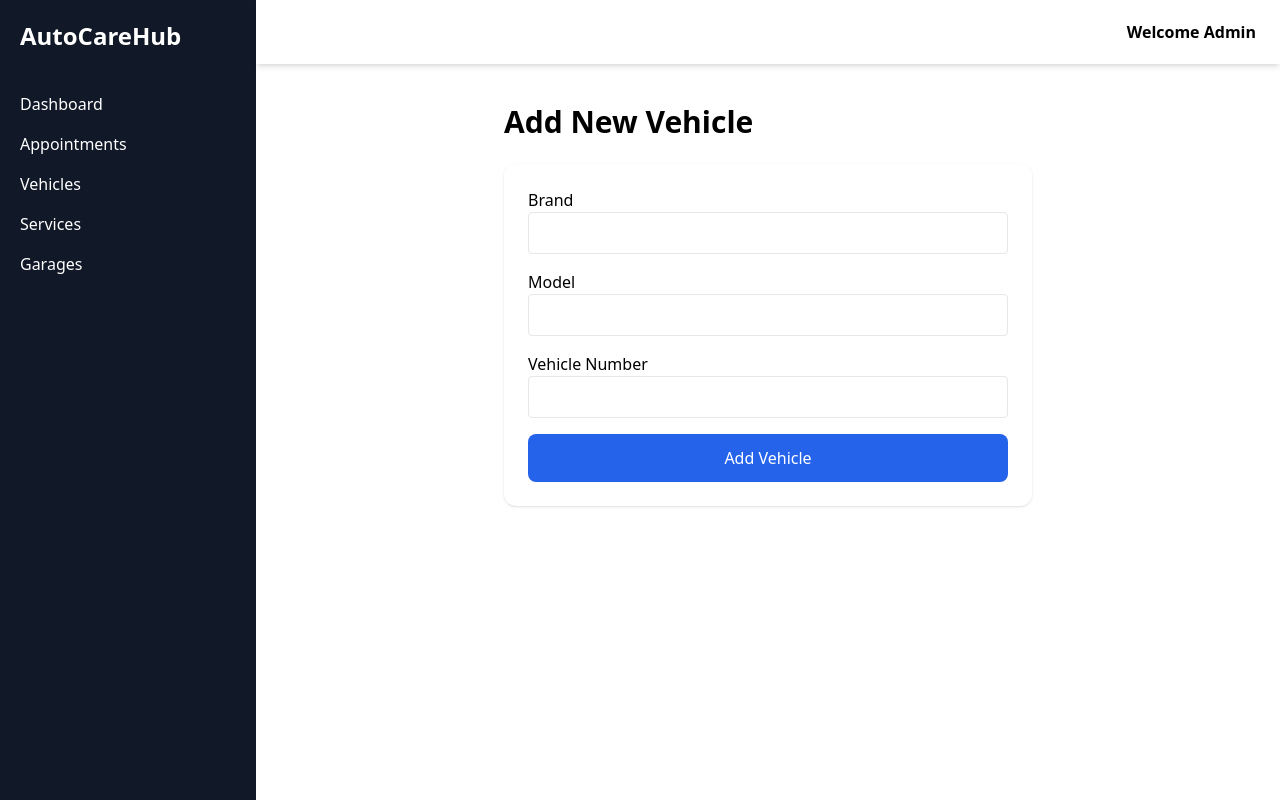
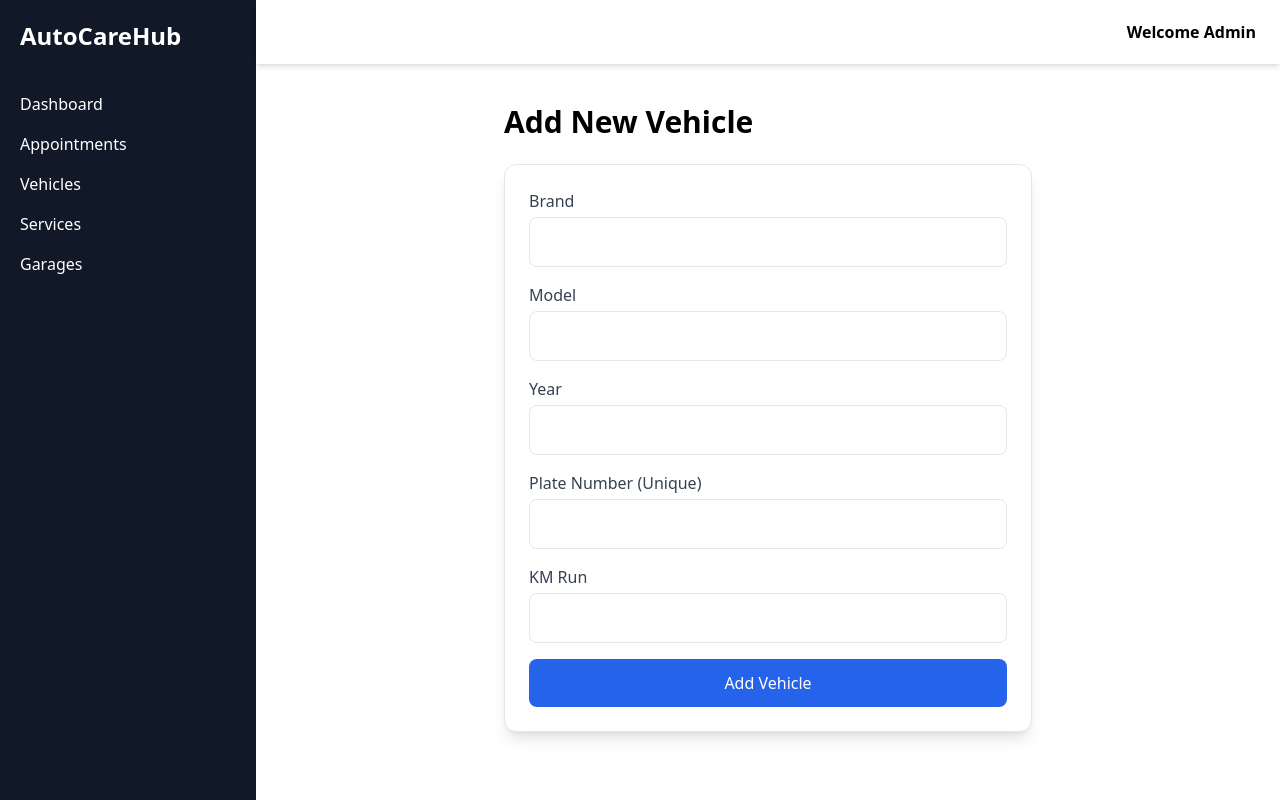
Before and after one commit to smitb7/trustgear-autocarehub, a React (Vite) app in the folder client/: page /vehicles/add in a window 1280 px wide. Built offline with nearby package versions, Linux system fonts and the light colour scheme; no server answers; sample sign-in values are in the browser's storage.

Commit message:
admin panel - service - Vehicle - Garage is successfully store in DB

```diff
--- a/client/src/api/garageApi.js
+++ b/client/src/api/garageApi.js
@@ -1,16 +1,11 @@
 import API from "./axios";
 
-// get all garages
-export const getGarages = () => API.get("/garages");
+export const getGarages = () => API.get("/garage");
 
-// get garage by id
-export const getGarageById = (id) => API.get(`/garages/${id}`);
+export const getGarageById = (id) => API.get(`/garage/${id}`);
 
-// create garage
-export const createGarage = (data) => API.post("/garages", data);
+export const createGarage = (data) => API.post("/garage", data);
 
-// update garage
-export const updateGarage = (id, data) => API.put(`/garages/${id}`, data);
+export const updateGarage = (id, data) => API.put(`/garage/${id}`, data);
 
-// delete garage
-export const deleteGarage = (id) => API.delete(`/garages/${id}`);
+export const deleteGarage = (id) => API.delete(`/garage/${id}`);
--- a/client/src/api/serviceApi.js
+++ b/client/src/api/serviceApi.js
@@ -1,16 +1,13 @@
 import API from "./axios";
 
-// get all services
-export const getServices = () => API.get("/services");
 
-// get service by id
-export const getServiceById = (id) => API.get(`/services/${id}`);
 
-// create service
-export const createService = (data) => API.post("/services", data);
+export const getServices = () => API.get("/service");
 
-// update service
-export const updateService = (id, data) => API.put(`/services/${id}`, data);
+export const getServiceById = (id) => API.get(`/service/${id}`);
 
-// delete service
-export const deleteService = (id) => API.delete(`/services/${id}`);
+export const createService = (data) => API.post("/service", data);
+
+export const updateService = (id, data) => API.put(`/service/${id}`, data);
+
+export const deleteService = (id) => API.delete(`/service/${id}`);
--- a/client/src/api/vehicleApi.js
+++ b/client/src/api/vehicleApi.js
@@ -1,13 +1,11 @@
-import axios from "axios";
+import API from "./axios";
 
-const BASE_URL = "/api/vehicles";
+export const getVehicles = () => API.get("/vehicle");
 
-export const getVehicles = () => axios.get(BASE_URL);
+export const getVehicleById = (id) => API.get(`/vehicle/${id}`);
 
-export const getVehicleById = (id) => axios.get(`${BASE_URL}/${id}`);
+export const createVehicle = (data) => API.post("/vehicle", data);
 
-export const createVehicle = (data) => axios.post(BASE_URL, data);
+export const updateVehicle = (id, data) => API.put(`/vehicle/${id}`, data);
 
-export const updateVehicle = (id, data) => axios.put(`${BASE_URL}/${id}`, data);
-
-export const deleteVehicle = (id) => axios.delete(`${BASE_URL}/${id}`);
+export const deleteVehicle = (id) => API.delete(`/vehicle/${id}`);
--- a/client/src/pages/AddGarage.jsx
+++ b/client/src/pages/AddGarage.jsx
@@ -23,17 +23,17 @@ const AddGarage = () => {
     try {
       const response = await createGarage(formData);
 
-      if (response.data.success) {
       setMessage("Garage added successfully!");
       setFormData({
         name: "",
         location: "",
         contactNumber: "",
       });
-      }
+
+      setTimeout(() => setMessage(""), 3000);
     } catch (error) {
       setMessage("Error adding garage.");
-      console.error(error);
+      console.error(error.response?.data || error);
     }
 
     setLoading(false);
@@ -53,7 +53,6 @@ const AddGarage = () => {
         onSubmit={handleSubmit}
         className="bg-white shadow-lg rounded-xl p-6 border"
       >
-        {/* Garage Name */}
         <div className="mb-4">
           <label className="block text-gray-700 font-medium">Garage Name</label>
           <input
@@ -66,7 +65,6 @@ const AddGarage = () => {
           />
         </div>
 
-        {/* Location */}
         <div className="mb-4">
           <label className="block text-gray-700 font-medium">Location</label>
           <input
@@ -79,7 +77,6 @@ const AddGarage = () => {
           />
         </div>
 
-        {/* Contact Number */}
         <div className="mb-4">
           <label className="block text-gray-700 font-medium">
             Contact Number
@@ -94,7 +91,6 @@ const AddGarage = () => {
           />
         </div>
 
-        {/* Submit */}
         <button
           type="submit"
           disabled={loading}
--- a/client/src/pages/AddService.jsx
+++ b/client/src/pages/AddService.jsx
@@ -23,13 +23,13 @@ const AddService = () => {
     try {
       const response = await createService(formData);
 
-      if (response.data.success) {
-        setMessage("Service added successfully!");
-        setFormData({ serviceName: "", description: "", price: "" });
-      }
+      setMessage("Service added successfully!");
+      setFormData({ serviceName: "", description: "", price: "" });
+
+      setTimeout(() => setMessage(""), 3000);
     } catch (error) {
       setMessage("Error adding service.");
-      console.error(error);
+      console.error(error.response?.data || error);
     }
 
     setLoading(false);
@@ -49,7 +49,6 @@ const AddService = () => {
         onSubmit={handleSubmit}
         className="bg-white shadow-lg rounded-xl p-6 border"
       >
-        {/* Service Name */}
         <div className="mb-4">
           <label className="block text-gray-700 font-medium">Service Name</label>
           <input
@@ -62,7 +61,6 @@ const AddService = () => {
           />
         </div>
 
-        {/* Description */}
         <div className="mb-4">
           <label className="block text-gray-700 font-medium">Description</label>
           <textarea
@@ -75,7 +73,6 @@ const AddService = () => {
           ></textarea>
         </div>
 
-        {/* Price */}
         <div className="mb-4">
           <label className="block text-gray-700 font-medium">Price (₹)</label>
           <input
@@ -88,7 +85,6 @@ const AddService = () => {
           />
         </div>
 
-        {/* Submit */}
         <button
           type="submit"
           disabled={loading}
--- a/client/src/pages/AddVehicle.jsx
+++ b/client/src/pages/AddVehicle.jsx
@@ -1,74 +1,130 @@
 import { useState } from "react";
-import API from "../api/axios";
+import { createVehicle } from "../api/vehicleApi";
 
 const AddVehicle = () => {
-  const [brand, setBrand] = useState("");
-  const [model, setModel] = useState("");
-  const [number, setNumber] = useState("");
-  const [msg, setMsg] = useState("");
+  const [formData, setFormData] = useState({
+    brand: "",
+    model: "",
+    year: "",
+    plateNumber: "",
+    runKm: "",
+  });
+
+  const [loading, setLoading] = useState(false);
+  const [message, setMessage] = useState("");
+
+  const handleChange = (e) => {
+    setFormData({ ...formData, [e.target.name]: e.target.value });
+  };
 
   const handleSubmit = async (e) => {
     e.preventDefault();
+    setLoading(true);
+    setMessage("");
 
     try {
-      await API.post("/vehicles", {
-        brand,
-        model,
-        number,
+      const response = await createVehicle(formData);
+
+      setMessage("Vehicle added successfully!");
+      setFormData({
+        brand: "",
+        model: "",
+        year: "",
+        plateNumber: "",
+        runKm: "",
       });
 
-      setMsg("Vehicle added successfully!");
-      setBrand("");
-      setModel("");
-      setNumber("");
+      setTimeout(() => setMessage(""), 3000);
     } catch (error) {
-      console.error("Add vehicle error:", error);
-      setMsg("Failed to add vehicle.");
+      setMessage("Error adding vehicle.");
+      console.error(error.response?.data || error);
     }
+
+    setLoading(false);
   };
 
   return (
     <div className="p-6 max-w-xl mx-auto">
       <h1 className="text-3xl font-bold mb-6">Add New Vehicle</h1>
 
-      {msg && <p className="mb-4 text-blue-600">{msg}</p>}
+      {message && (
+        <div className="mb-4 p-3 bg-blue-100 text-blue-700 rounded">
+          {message}
+        </div>
+      )}
 
-      <form className="bg-white shadow p-6 rounded-xl space-y-4" onSubmit={handleSubmit}>
-        <div>
-          <label className="font-medium">Brand</label>
+      <form
+        onSubmit={handleSubmit}
+        className="bg-white shadow-lg rounded-xl p-6 border"
+      >
+        <div className="mb-4">
+          <label className="block text-gray-700 font-medium">Brand</label>
           <input
             type="text"
-            className="w-full p-2 border rounded"
-            value={brand}
-            onChange={(e) => setBrand(e.target.value)}
+            name="brand"
+            value={formData.brand}
+            onChange={handleChange}
             required
+            className="w-full mt-1 p-3 border rounded-lg focus:ring focus:ring-blue-300"
           />
         </div>
 
-        <div>
-          <label className="font-medium">Model</label>
+        <div className="mb-4">
+          <label className="block text-gray-700 font-medium">Model</label>
           <input
             type="text"
-            className="w-full p-2 border rounded"
-            value={model}
-            onChange={(e) => setModel(e.target.value)}
+            name="model"
+            value={formData.model}
+            onChange={handleChange}
             required
+            className="w-full mt-1 p-3 border rounded-lg focus:ring focus:ring-blue-300"
           />
         </div>
 
-        <div>
-          <label className="font-medium">Vehicle Number</label>
+        <div className="mb-4">
+          <label className="block text-gray-700 font-medium">Year</label>
           <input
-            type="text"
-            className="w-full p-2 border rounded"
-            value={number}
-            onChange={(e) => setNumber(e.target.value)}
+            type="number"
+            name="year"
+            value={formData.year}
+            onChange={handleChange}
             required
+            className="w-full mt-1 p-3 border rounded-lg focus:ring focus:ring-blue-300"
           />
         </div>
 
-        <button className="w-full bg-blue-600 text-white p-3 rounded-lg hover:bg-blue-700">
-          Add Vehicle
+        <div className="mb-4">
+          <label className="block text-gray-700 font-medium">
+            Plate Number (Unique)
+          </label>
+          <input
+            type="text"
+            name="plateNumber"
+            value={formData.plateNumber}
+            onChange={handleChange}
+            required
+            className="w-full mt-1 p-3 border rounded-lg focus:ring focus:ring-blue-300"
+          />
+        </div>
+
+        <div className="mb-4">
+          <label className="block text-gray-700 font-medium">KM Run</label>
+          <input
+            type="text"
+            name="runKm"
+            value={formData.runKm}
+            onChange={handleChange}
+            required
+            className="w-full mt-1 p-3 border rounded-lg focus:ring focus:ring-blue-300"
+          />
+        </div>
+
+        <button
+          type="submit"
+          disabled={loading}
+          className="w-full bg-blue-600 text-white py-3 rounded-lg font-medium hover:bg-blue-700 transition"
+        >
+          {loading ? "Saving..." : "Add Vehicle"}
         </button>
       </form>
     </div>
--- a/client/src/pages/Dashboard.jsx
+++ b/client/src/pages/Dashboard.jsx
@@ -147,6 +147,7 @@ const Dashboard = () => {
     Add Garage
   </button>
 
+
 </div>
     </div>
   );
```
Also changed, not shown: 2 other files (tests, documents, lock files or other folders). Lines whose indentation alone changed are shown as unchanged.
